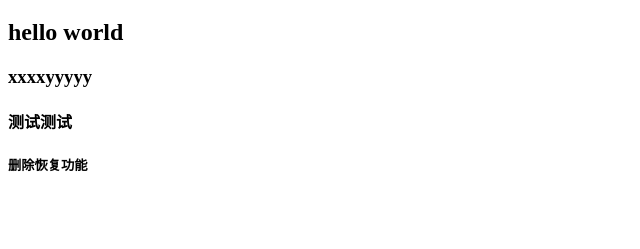
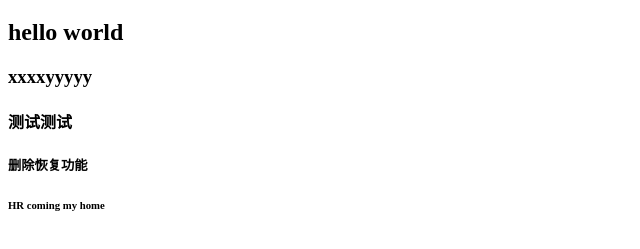
Before and after one commit to YT-001/fristTest, a plain HTML site: page index.html in a window 1280 px wide. Shown: the part 61-310 px from the top of the page, without its empty margins (0-640 px from the left). Drawn offline with Linux system fonts and the light colour scheme.

Commit message:
这是第7-8次提交，为了测试第二次上传到github功能

```diff
--- a/index.html
+++ b/index.html
@@ -11,5 +11,6 @@
     <h3>xxxxyyyyy</h3>
     <h4>测试测试</h4>
     <h5>删除恢复功能</h5>
+    <h6>HR coming my home</h6>
 </body>
 </html>
```
Also changed, not shown: 1 other file.
